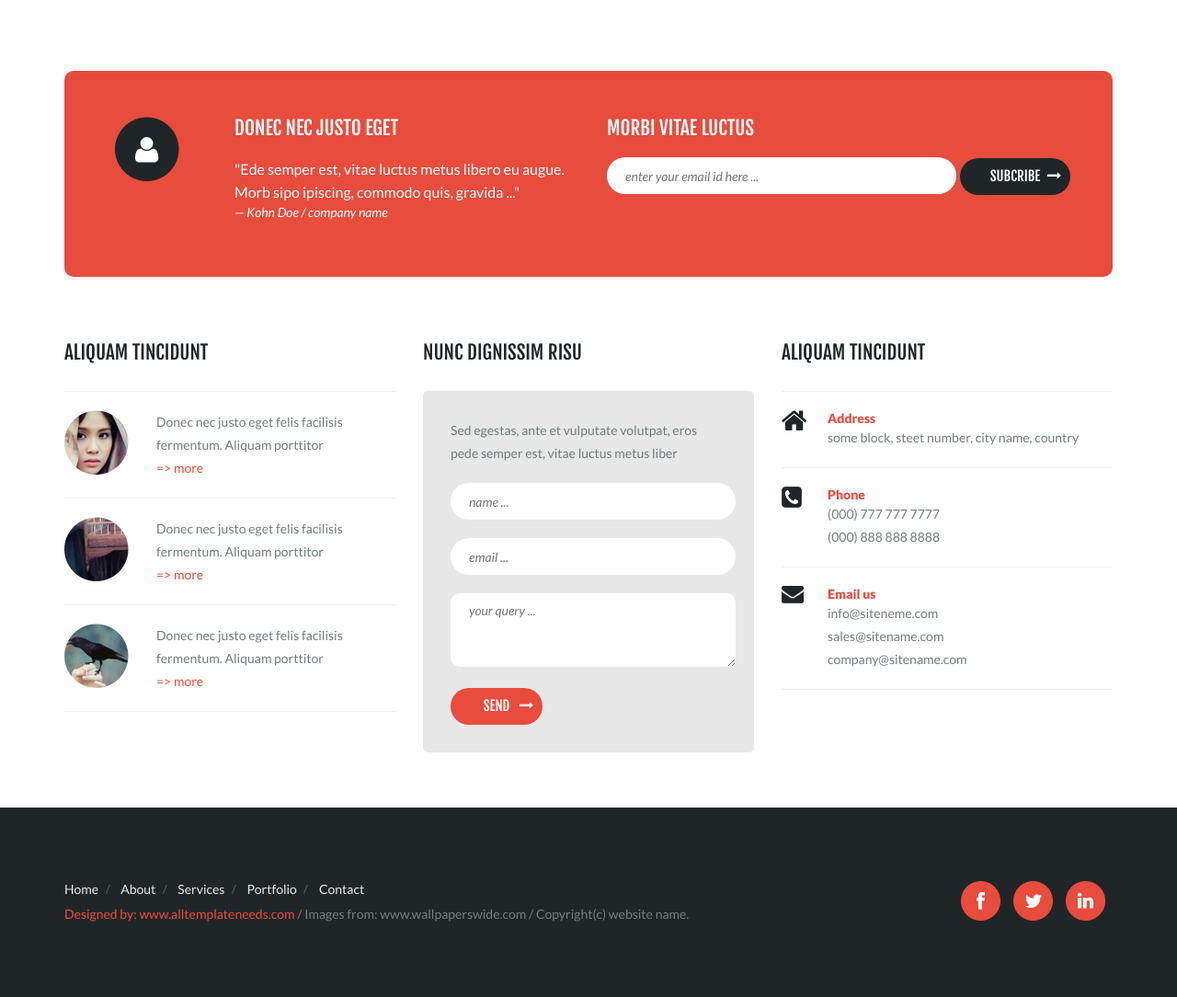
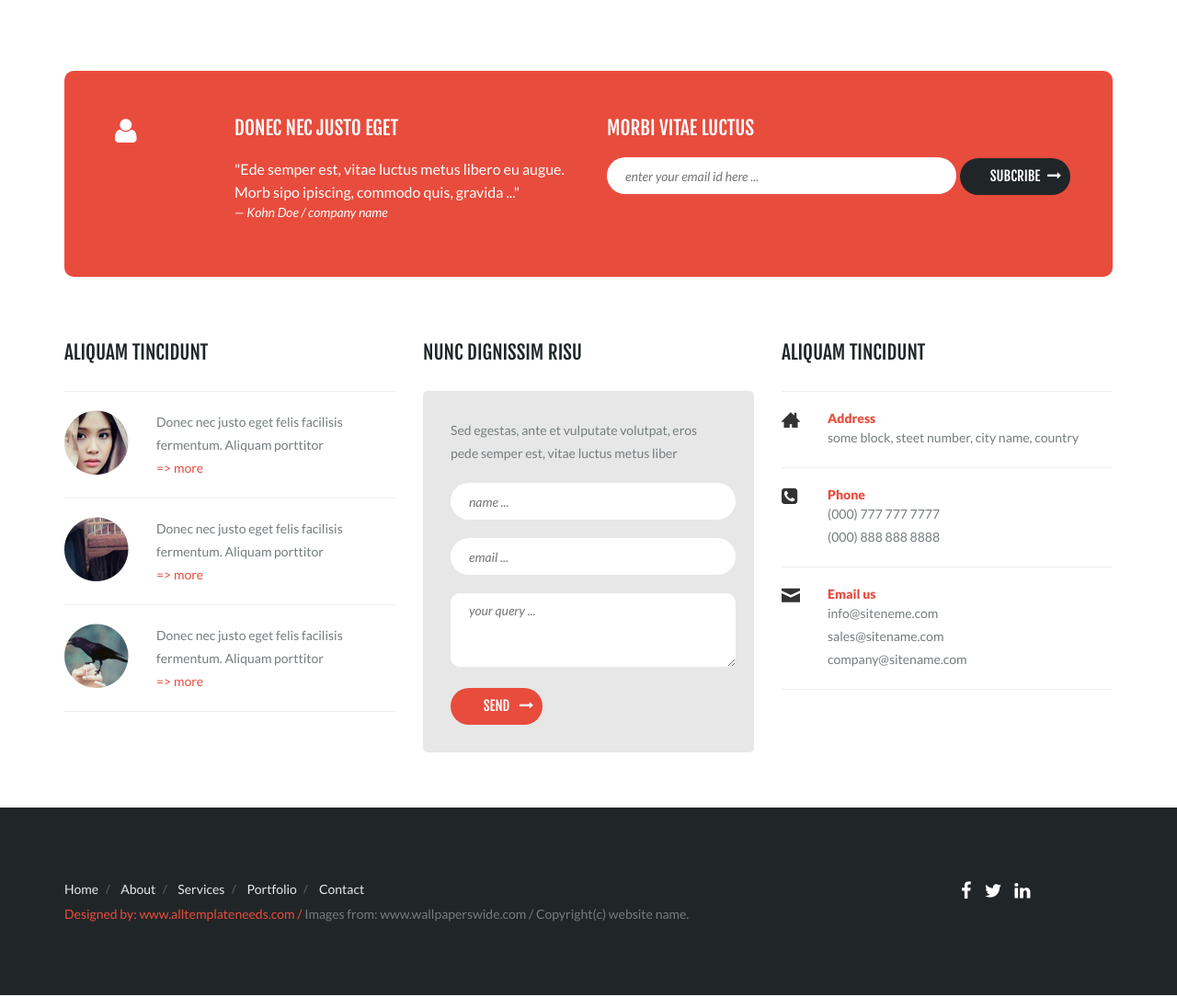
Before and after one commit to Aliaksandra-Parkhimchyk/iTechArt, a plain HTML site: page task1/index.html in a window 1280 px wide. Shown: the part 1424-2508 px from the top of the page at 92% size. Drawn offline with nearby package versions, Linux system fonts and the light colour scheme; a script that the page names is missing; a web font is replaced by a local one.

Commit message:
with icons

```diff
--- a/task1/css/main.css
+++ b/task1/css/main.css
@@ -1,5 +1,3 @@
-@import url(https://fonts.googleapis.com/css?family=Fjalla+One|Lato:400,700,400italic,900|Oswald);
-
 /* http://meyerweb.com/eric/tools/css/reset/
    v2.0 | 20110126
    License: none (public domain)
@@ -76,7 +74,7 @@ table {
 	padding: 80px 0;
 }
 
-/* Header */
+/* Header */
 
 a.logo {
 	color: #e7e7e7;
@@ -107,14 +105,14 @@ a.logo {
 	line-height: 16px;
 	letter-spacing: 0;
 	text-transform: uppercase;
-	padding: 45px 5px;
+	padding: 47px 5px;
 }
 
 .header_nav ul li:first-child a {
 	background: #e84c3d;
 }
 
-/* Wr-slider */
+/* Wr-slider */
 
 .item_slider {}
 
@@ -155,15 +153,25 @@ a.logo {
 	letter-spacing: 1px;
 }
 
-/* Wr-advantages */
+/* Wr-advantages */
 
 .advantage_icon {}
 
-.advantage_icon img,
-.orange_row .human_icon img,
+.advantage_icon i,
+.orange_row .human_icon i,
 .item_description  figure img,
-.item_contacts address img {
+.item_contacts address i {
 	float:left;
+}
+
+.advantage_icon i,
+.orange_row .human_icon {
+	color: #ffffff;
+	font-size: 30px;
+}
+
+.item_contacts address i {
+	font-size: 20px;
 }
 
 .advantage_icon .item_body,
@@ -203,7 +211,7 @@ a.logo {
 	color: #e84c3d;
 }
 
-/* Wr-content */
+/* Wr-content */
 
 .item_content {}
 
@@ -482,8 +490,12 @@ small.copyright a.design {color: #e84c3d;}
 
 small.copyright a.images {color: #767c7e;}
 
-.footer_fig {}
+.footer_icons {}
 
-.footer_fig img {margin-right: 10px;}
+.footer_icons i {
+	color: #ffffff;
+	font-size: 20px;
+	margin-right: 10px;
+}
 
-.footer_fig img:last-child {margin-right: 0px;}
+.footer_icons img:last-child {margin-right: 0px;}
--- /dev/null
+++ b/task1/css/style.css
@@ -0,0 +1,65 @@
+@font-face {
+    font-family: 'icomoon';
+    src:    url('../fonts/icomoon.eot?285510');
+    src:    url('../fonts/icomoon.eot?285510#iefix') format('embedded-opentype'),
+        url('../fonts/icomoon.ttf?285510') format('truetype'),
+        url('../fonts/icomoon.woff?285510') format('woff'),
+        url('../fonts/icomoon.svg?285510#icomoon') format('svg');
+    font-weight: normal;
+    font-style: normal;
+}
+
+[class^="icon-"], [class*=" icon-"] {
+    /* use !important to prevent issues with browser extensions that change fonts */
+    font-family: 'icomoon' !important;
+    speak: none;
+    font-style: normal;
+    font-weight: normal;
+    font-variant: normal;
+    text-transform: none;
+    line-height: 1;
+
+    /* Better Font Rendering =========== */
+    -webkit-font-smoothing: antialiased;
+    -moz-osx-font-smoothing: grayscale;
+}
+
+.icon-mail:before {
+    content: "\e900";
+}
+.icon-home3:before {
+    content: "\e902";
+}
+.icon-user:before {
+    content: "\f007";
+}
+.icon-phone-square:before {
+    content: "\f098";
+}
+.icon-twitter:before {
+    content: "\f099";
+}
+.icon-facebook:before {
+    content: "\f09a";
+}
+.icon-facebook-f:before {
+    content: "\f09a";
+}
+.icon-linkedin:before {
+    content: "\f0e1";
+}
+.icon-angle-left:before {
+    content: "\f104";
+}
+.icon-angle-right:before {
+    content: "\f105";
+}
+.icon-shield:before {
+    content: "\f132";
+}
+.icon-fire-extinguisher:before {
+    content: "\f134";
+}
+.icon-rocket:before {
+    content: "\f135";
+}
--- a/task1/index.html
+++ b/task1/index.html
@@ -22,6 +22,8 @@
 	<!-- CSS -->
 	<link rel="stylesheet" href="css/bootstrap.min.css">
 	<link rel="stylesheet" href="css/main.css">
+	<link rel="stylesheet" href="css/style.css">
+	<link rel="stylesheet" href="https://fonts.googleapis.com/css?family=Fjalla+One|Lato:400,700,400italic,900|Oswal">
 
 	<title>Document</title>
 
@@ -82,7 +84,7 @@
 				<div class="row">
 					<div class="col-md-4">
 						<div class="advantage_icon">
-							<img src="img/icon1.png" alt="">
+							<i class="icon-rocket"></i>
 							<div class="item_body">
 								<h2>Aliquam tincidunt</h2>
 								<p>Donec nec justo eget felis facilisis fermentum. Aliquam porttitor mauris sit amet orci. Aenean dignissim pellentesq</p>
@@ -92,7 +94,7 @@
 					</div>
 					<div class="col-md-4">
 						<div class="advantage_icon">
-							<img src="img/icon2.png" alt="">
+							<i class="icon-shield"></i>
 							<div class="item_body">
 								<h2>Cras ornare tristiqu</h2>
 								<p>Jonec nec justo eget felis facilisis fermentum. Aliquam porttitor mauris sit amet orci. Aenean dignissim pellentesq</p>
@@ -102,7 +104,7 @@
 					</div>
 					<div class="col-md-4">
 						<div class="advantage_icon">
-							<img src="img/icon3.png" alt="">
+							<i class="icon-fire-extinguisher"></i>
 							<div class="item_body">
 								<h2>Vivamus vestibulum</h2>
 								<p>Conec nec justo eget felis facilisis fermentum. Aliquam porttitor mauris sit amet orci. Aenean dignissim pellentesq</p>
@@ -152,7 +154,7 @@
 				<div class="row orange_row">
 					<div class="col-md-6">
 						<div class="human_icon">
-							<img src="img/icon4.png" alt="">
+							<i class="icon-user"></i>
 							<div class="item_blockquote">
 								<h2>Donec nec justo eget</h2>
 								<blockquote>
@@ -216,13 +218,13 @@
 							<h2>Aliquam tincidunt</h2>
 							<address>
 								<hr>
-								<img src="img/icon8.png" alt="">
+								<i class="icon-home3"></i>
 								<div class="item_address">
 									<h4>Address</h4>
 									<p>some block, steet number, city name, country</p>
 								</div>
 								<hr>
-								<img src="img/icon9.png" alt="">
+								<i class="icon-phone-square"></i>
 								<div class="item_phone">
 									<h4>Phone</h4>
 									<ul>
@@ -231,7 +233,7 @@
 									</ul>
 								</div>
 								<hr>
-								<img src="img/icon10.png" alt="">
+								<i class="icon-mail"></i>
 								<div class="item_email_us">
 									<i class="mail-envelope-closed"></i>
 									<h4>Email us</h4>
@@ -265,10 +267,10 @@
 						<small class="copyright"><span>Designed by: </span><a href="#" class="design">www.alltemplateneeds.com / </a>Images from: <a href="#" class="images">www.wallpaperswide.com / </a>Copyright(c) website name.</small>
 					</div>
 					<div class="col-md-2 col-md-offset-2">
-						<figure class="footer_fig">
-							<img src="img/icon12.png" alt="">
-							<img src="img/icon13.png" alt="">
-							<img src="img/icon14.png" alt="">
+						<figure class="footer_icons">
+							<i class="icon-facebook"></i>
+							<i class="icon-twitter"></i>
+							<i class="icon-linkedin"></i>
 						</figure>
 					</div>
 				</div>
```
Also changed, not shown: task1/fonts/icomoon.ttf (added), task1/fonts/icomoon.woff (added), 2 other files.
